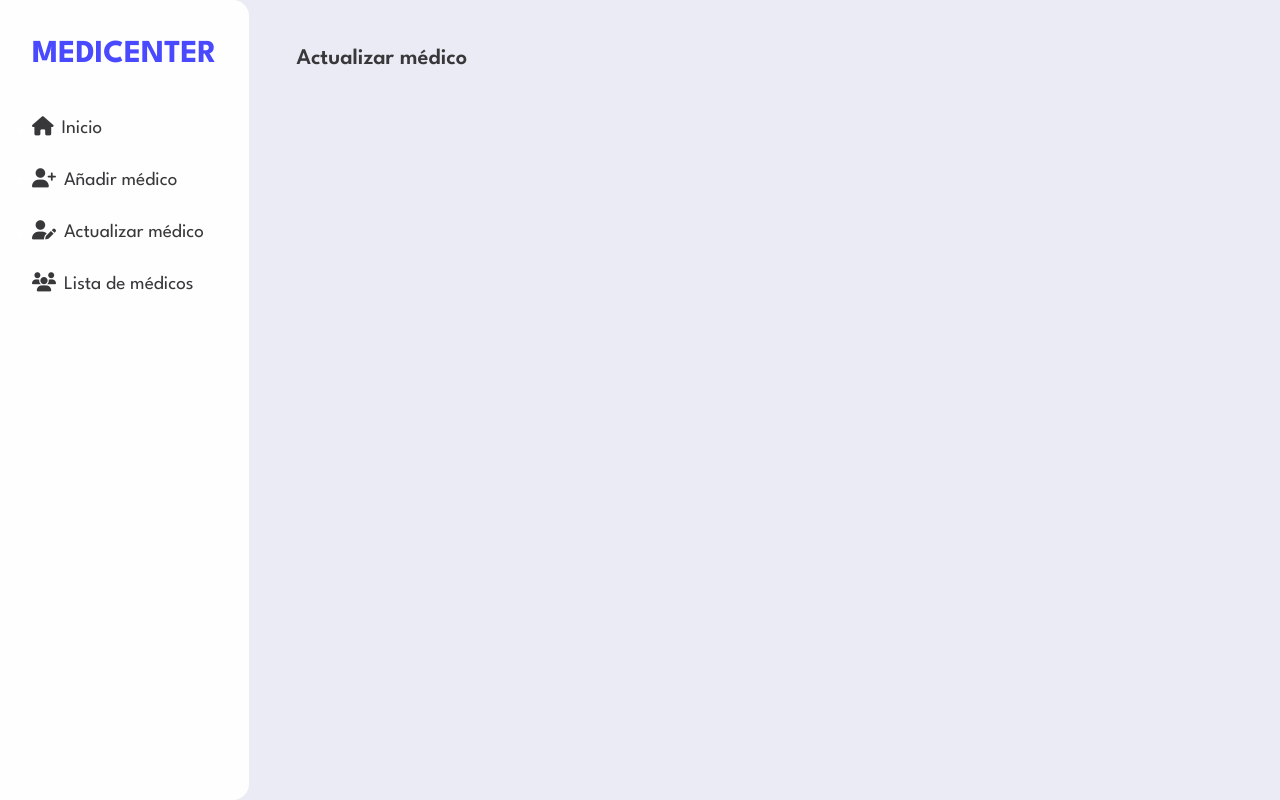
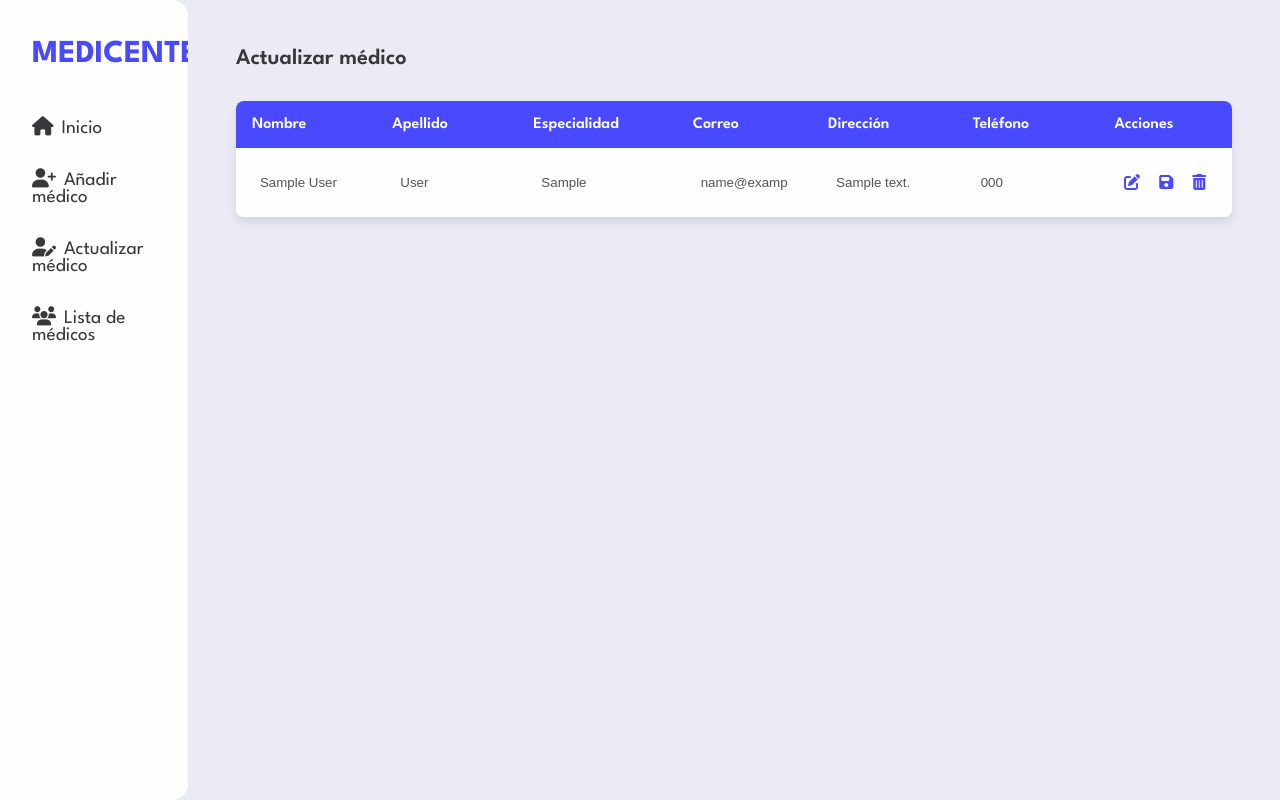
Before and after one commit to NataMellado/eva2-backend2, a Django app: page /update/ in a window 1280 px wide. Run offline with Django 5.2, Linux system fonts and the light colour scheme; tables that the repository leaves empty hold one stand-in row (values such as "Sample post"); some libraries are stand-ins or nearby versions.

Commit message:
Add update table

```diff
--- a/static/css/styles.css
+++ b/static/css/styles.css
@@ -143,3 +143,27 @@ table th {
 table td {
   background-color: var(--white);
 }
+
+table input {
+  width: 100%;
+  padding: 0.5rem;
+  border: none;
+  background-color: var(--white);
+  white-space: nowrap;
+}
+
+table button {
+  padding: 0.6rem;
+  border: none;
+  border-radius: 4px;
+  font-size: 1rem;
+  background-color: var(--white);
+  color: var(--bright-blue);
+  cursor: pointer;
+
+}
+
+td.actions {
+  display: flex;
+  white-space: nowrap;
+}
--- a/templates/update.html
+++ b/templates/update.html
@@ -2,4 +2,49 @@
 {% block title %}Actualizar usuario{% endblock title %}
 {% block body %}
     <h1>Actualizar médico</h1>
+
+    <table>
+        <thead>
+            <tr>
+                <th>Nombre</th>
+                <th>Apellido</th>
+                <th>Especialidad</th>
+                <th>Correo</th>
+                <th>Dirección</th>
+                <th>Teléfono</th>
+                <th>Acciones</th>
+            </tr>
+        </thead>
+
+        <tbody>
+            {% for user in users %}
+            <tr>
+                <td>
+                    <input type="text" value="{{ user.name }}" disabled>
+                </td>
+                <td>
+                    <input type="text" value="{{ user.last_name }}" disabled>
+                </td>
+                <td>
+                    <input type="text" value="{{ user.speciality }}" disabled>
+                </td>
+                <td>
+                    <input type="email" value="{{ user.email }}" disabled>
+                </td>
+                <td>
+                    <input type="text" value="{{ user.address }}" disabled>
+                </td>
+                <td>
+                    <input type="text" value="{{ user.phone }}" disabled>
+                </td>
+                <td class="actions">
+                    <button type="button"><i class="fas fa-edit"></i> </button>
+                    <button type="button"><i class="fas fa-save"></i></button>
+                    <button type="submit"><i class="fas fa-trash-alt"></i></button>
+                </td>
+            </tr>
+            {% endfor %}
+        </tbody>
+    </table>
+
 {% endblock body %}
--- a/templates/users_list.html
+++ b/templates/users_list.html
@@ -14,6 +14,7 @@
                 <th>Teléfono</th>
             </tr>
         </thead>
+
         <tbody>
             {% for user in users %}
                 <tr>
@@ -23,6 +24,7 @@
                     <td>{{ user.email }}</td>
                     <td>{{ user.address }}</td>
                     <td>{{ user.phone }}</td>
+
                 </tr>
             {% endfor %}
         </tbody>
--- a/users/views.py
+++ b/users/views.py
@@ -19,8 +19,9 @@ def register(request):
     return render(request, 'register.html')
 
 def update(request):
-    return render(request, 'update.html')
+    users = User.objects.all()
+    return render(request, 'update.html', {'users': users})
 
 def users_list(request):
     users = User.objects.all()
-    return render(request, 'users_list.html', {'users': users, 'numero': 5} )
+    return render(request, 'users_list.html', {'users': users} )
```
